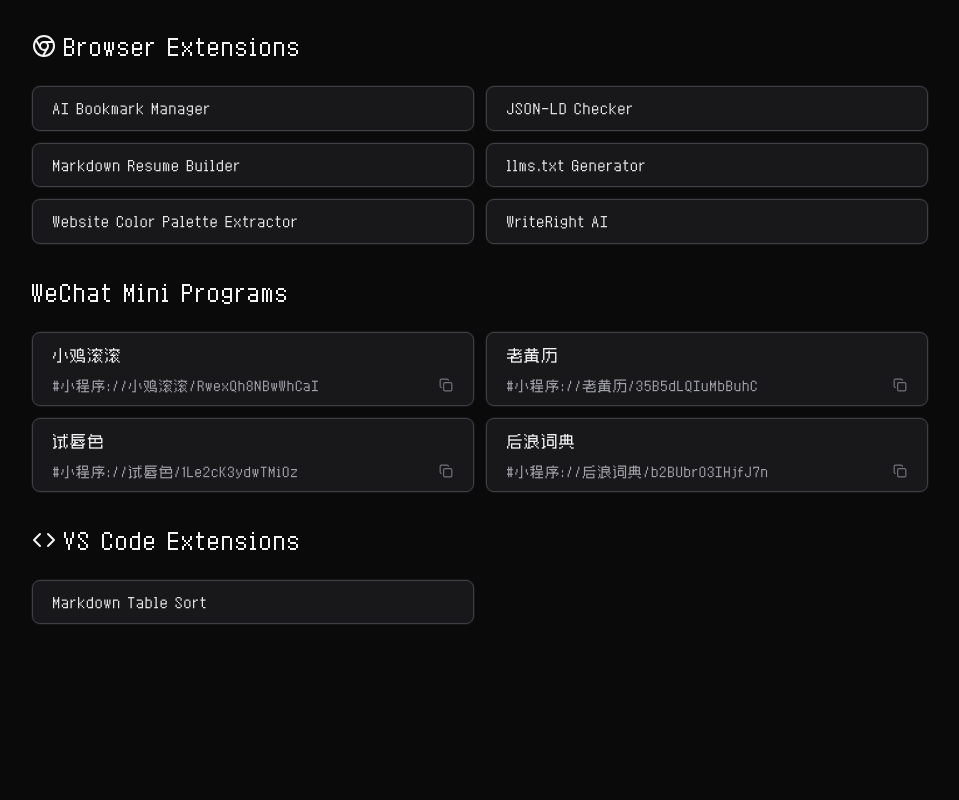
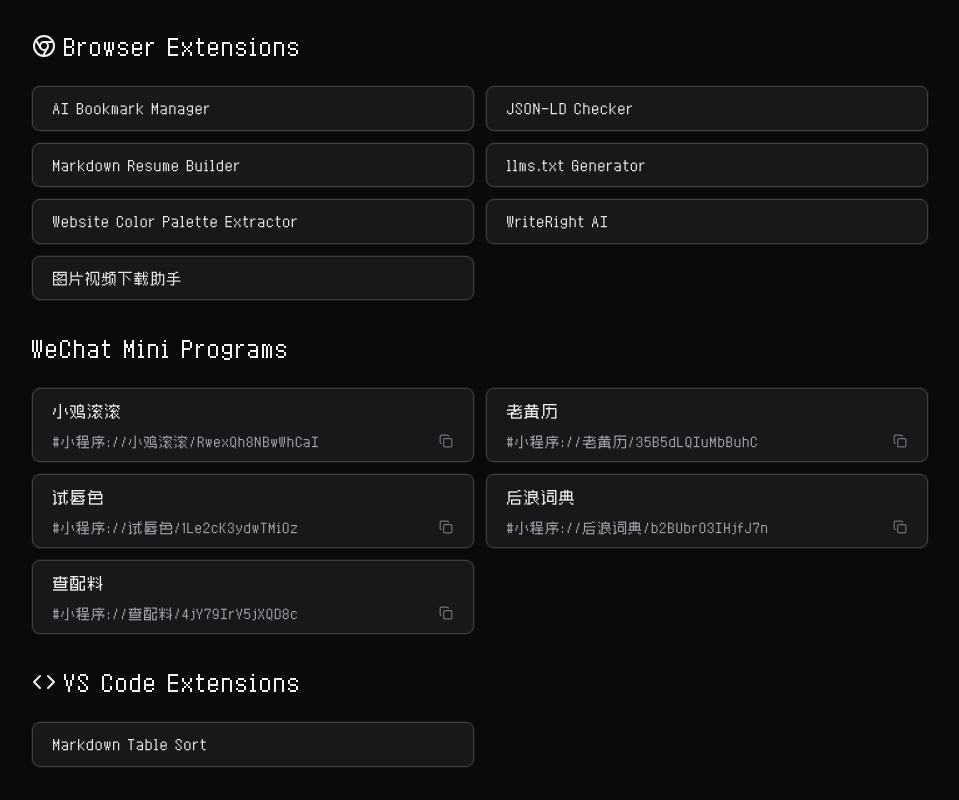
Before and after one commit to simonguo/simonguo.github.io, a Next.js app: page /projects in a window 1280 px wide. Shown: the part 375-1175 px from the top of the page, without its empty margins (160-1119 px from the left). Before the commit the page ends 1032 px from the top, so only its background shows below. Built offline with nearby package versions, Linux system fonts and the light colour scheme.

Commit message:
feat: add new browser extension and mini program
- Add browser extension: Image & Video Downloader
- Add WeChat mini program: Ingredient Checker

```diff
--- a/app/projects/page.tsx
+++ b/app/projects/page.tsx
@@ -15,7 +15,7 @@
 import Image from "next/image";
 
 type MiniProgram = {
-  id: "xiaojigungun" | "laohuangli" | "shichunse" | "houlangcidian";
+  id: "xiaojigungun" | "laohuangli" | "shichunse" | "houlangcidian" | "chapeiliao";
   name: string;
   src: string;
   description?: string;
@@ -46,6 +46,12 @@
     name: "后浪词典",
     src: "/images/gh_0a334bbf7562_430.jpg",
     codeText: "#小程序://后浪词典/b2BUbr03IHjfJ7n",
+  },
+  {
+    id: "chapeiliao",
+    name: "查配料",
+    src: "/images/gh_3b1024dab28d_430.jpg",
+    codeText: "#小程序://查配料/4jY79IrV5jXQD8c",
   },
 ];
 
@@ -79,6 +85,10 @@
   {
     name: "WriteRight AI",
     url: "https://chromewebstore.google.com/detail/writeright-ai/ojnifnkeeeniiapacnaihbbonholjapo",
+  },
+  {
+    name: "图片视频下载助手",
+    url: "https://chromewebstore.google.com/detail/%E5%9B%BE%E7%89%87%E8%A7%86%E9%A2%91%E4%B8%8B%E8%BD%BD%E5%8A%A9%E6%89%8B/hdgkcdjcjffekcikabmknnfjaombiefm",
   },
 ];
 
```
Also changed, not shown: public/images/gh_3b1024dab28d_430.jpg (added).
